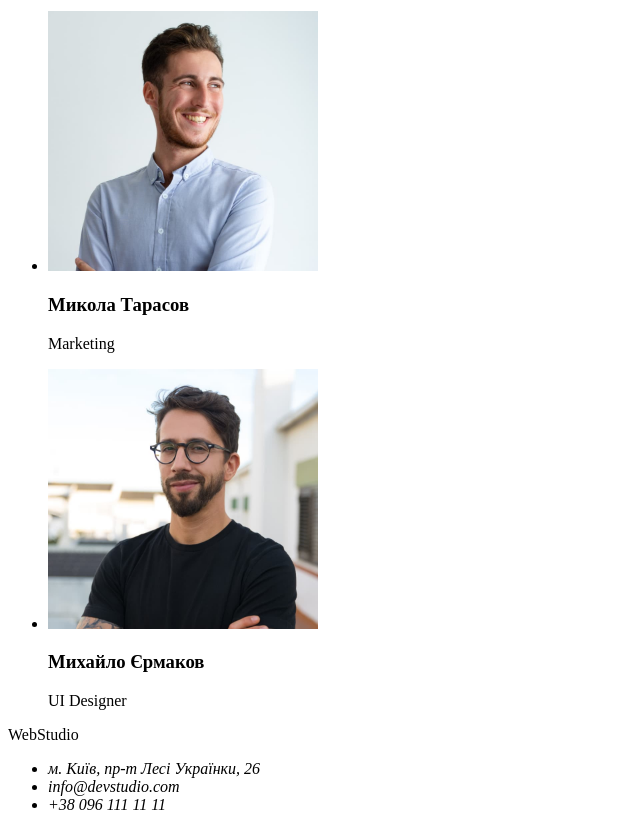
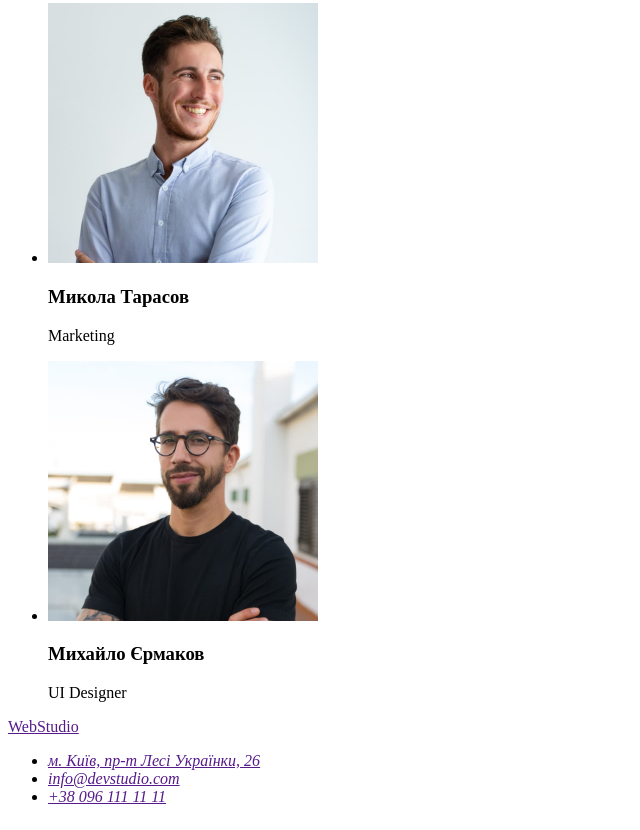
Before and after one commit to anatoliy-chaika/goit-markup-hw-01, a plain HTML site: page index.html in a window 1280 px wide. Shown: the part 1764-2594 px from the top of the page, without its empty margins (0-640 px from the left). Drawn offline with Linux system fonts and the light colour scheme.

Commit message:
home-work-updated

```diff
--- a/index.html
+++ b/index.html
@@ -8,9 +8,8 @@
   </head>
   <body>
     <header>
-      <p lang="en">WebStudio</p>
-
       <nav>
+        <a href="" lang="en">WebStudio </a>
         <ul>
           <li><a href="">Студія</a></li>
           <li><a href="">Портфоліо</a></li>
@@ -19,8 +18,8 @@
       </nav>
 
       <ul>
-        <li><a href="mailto:">info@devstudio.com</a></li>
-        <li><a href="tel:">+38 096 111 11 11</a></li>
+        <li><a href="mailto:info@devstudio.com">info@devstudio.com</a></li>
+        <li><a href="tel:+38 096 111 11 11">+38 096 111 11 11</a></li>
       </ul>
     </header>
 
@@ -118,12 +117,12 @@
     </main>
 
     <footer>
-      <p lang="en">WebStudio</p>
+      <a href="" lang="en">WebStudio </a>
       <address>
         <ul>
-          <li>м. Київ, пр-т Лесі Українки, 26</li>
-          <li>info@devstudio.com</li>
-          <li>+38 096 111 11 11</li>
+          <li> <a href=""> м. Київ, пр-т Лесі Українки, 26</li></a>
+          <li> <a href=""> info@devstudio.com</li></a>
+          <li> <a href=""> +38 096 111 11 11</li></a>
         </ul>
       </address>
     </footer>
```
